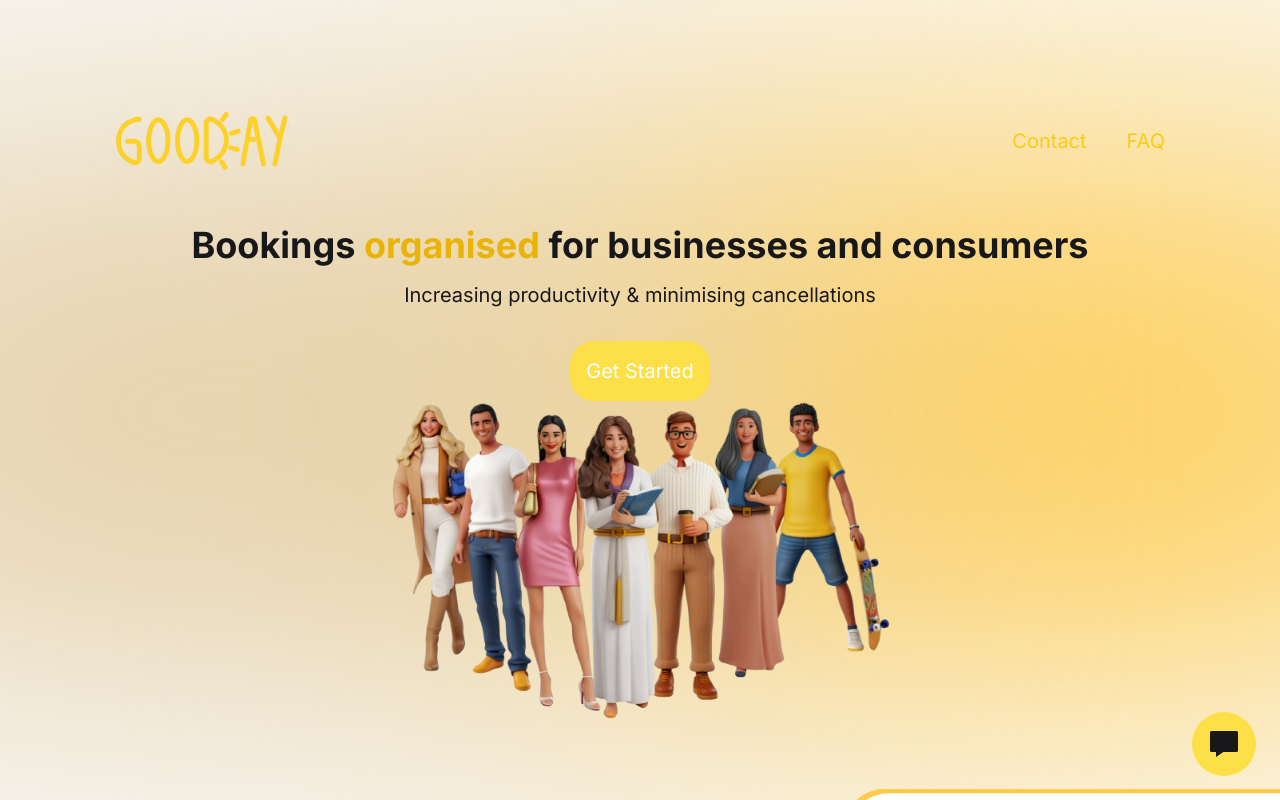
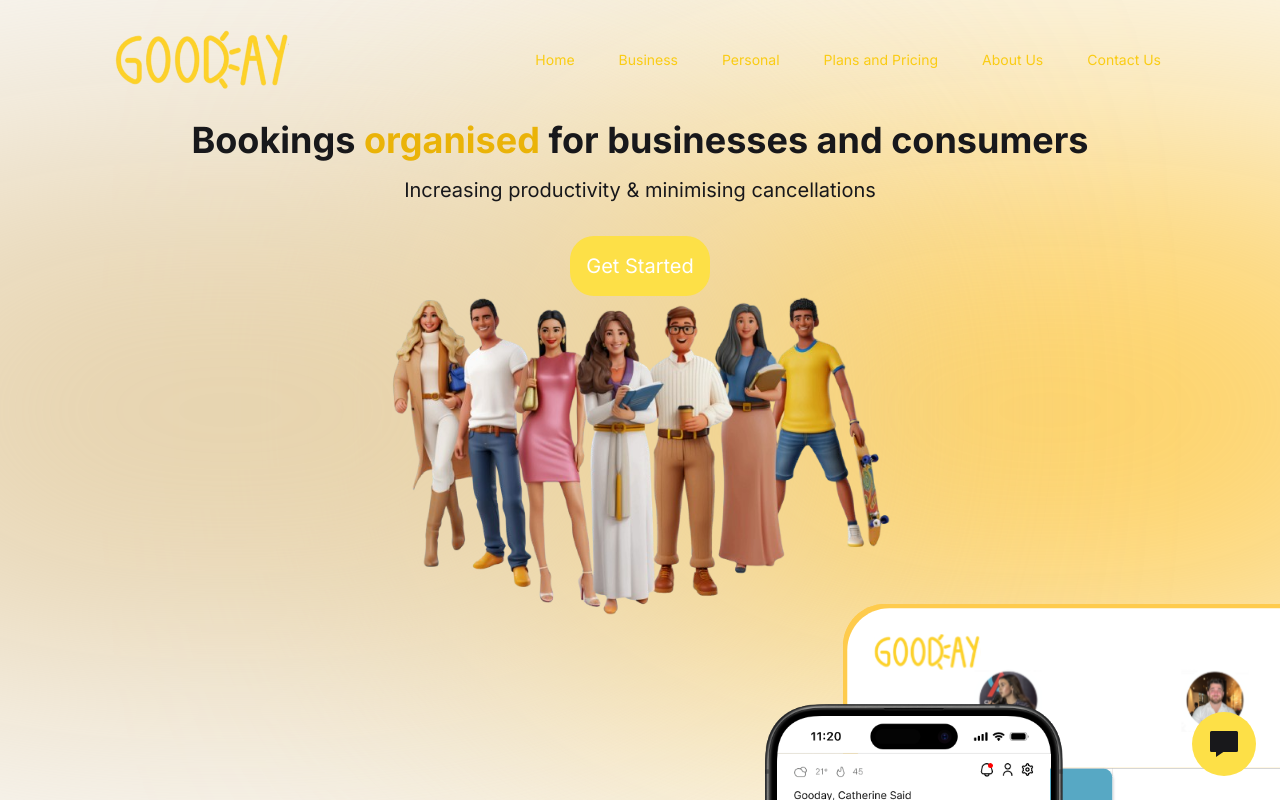
Before and after one commit to maplesoup1/gooday-own-contribution, a Next.js app: page / in a window 1280 px wide. Shown: the top 800 px of the page. Built offline with nearby package versions, Linux system fonts and the light colour scheme.

Commit message:
split component

```diff
--- a/src/app/(marketing)/page.tsx
+++ b/src/app/(marketing)/page.tsx
@@ -4,12 +4,14 @@ import ContactUs from "@/components/home/contact-us";
 import FAQ from "@/components/home/faq";
 import Feature from "@/components/home/feature";
 import Hero from "@/components/home/hero";
+import Navigation_bar from "@/components/home/navigation bar/Navigation_bar";
 import { MenuTap } from "@/components/menu-tap";
 import { RotateRect } from "@/components/rotate-rect";
 
 export default function Home() {
   return (
     <main className="flex flex-col justify-center items-center max-w-[1050px] m-auto">
+      <Navigation_bar/>
       <Hero />
       <Feature />
       <ContactUs />
--- /dev/null
+++ b/src/components/home/chat_assitants/placeholder_animation.tsx
@@ -0,0 +1,27 @@
+import React from 'react'
+
+const placeholder_animation = () => {
+  return (
+    <div>
+        <div className="relative flex justify-center">
+          <input
+            className="w-80 h-14 text-base border-b pt-5 pl-2
+                    peer  focus:border-black"
+            placeholder=""
+            required
+          />
+          <span
+            className="absolute text-base mt-7 mr-64
+                        peer-focus:text-orange-400 peer-focus:-translate-y-7
+                        peer-valid:text-orange-400 peer-valid:-translate-y-7
+                        transition-transform duration-200 peer-focus:text-sm pointer-events-none
+                    "
+          >
+            Placeholder
+          </span>
+        </div>
+    </div>
+  )
+}
+
+export default placeholder_animation
--- a/src/components/home/hero.tsx
+++ b/src/components/home/hero.tsx
@@ -3,10 +3,10 @@ import Image from "next/image";
 
 const hero = () => {
   return (
-    <div className="w-full h-screen max-h-[900px] flex flex-col justify-center">
+    <div className="w-full max-h-[900px] flex flex-col justify-center">
       {/* {Header} */}
 
-      <div className="w-full h-[120px] flex items-center">
+      {/* <div className="w-full h-[120px] flex items-center">
         <img src="/img/logo-text.png" className="h-1/2 w-auto" />
         <div className="ml-auto flex space-x-10">
           <div className="text-xl text-yellow-400 cursor-pointer hover:bg-yellow-600">
@@ -15,11 +15,11 @@ const hero = () => {
           <div className="text-xl text-yellow-400 cursor-pointer hover:bg-yellow-600">
             FAQ
           </div>
-          {/* {TODO: navigation} */}
         </div>
-      </div>
+      </div> */}
 
-      <div className="w-full flex flex-col justify-center items-center mt-6">
+
+      <div className="w-full flex flex-col justify-center items-center">
         <div className="text-4xl mb-4 font-bold">
           Bookings <span className="text-yellow-500">organised</span> for
           businesses and consumers
@@ -36,7 +36,7 @@ const hero = () => {
           src="/img/avatar-group.png"
           width={500}
           height={500}
-          alt="Picture of the author"
+          alt="Picture of the hero"
         />
       </div>
     </div>
--- /dev/null
+++ b/src/components/home/navigation bar/Navigation_bar.tsx
@@ -0,0 +1,129 @@
+"use client";
+import React, { useState } from "react";
+import { motion, Variants } from "framer-motion";
+import navigationData from "./navigation_bar.json";
+
+type DropdownItem =
+  | string
+  | {
+      name: string;
+      description?: string;
+    };
+
+interface Section {
+  name: string;
+  description?: string;
+  dropdown?: DropdownItem[];
+}
+
+interface NavigationData {
+  navigationBar: {
+    position: string;
+    sections: Section[];
+  };
+}
+
+const itemVariants: Variants = {
+  open: {
+    opacity: 1,
+    y: 0,
+    transition: { type: "spring", stiffness: 300, damping: 24 },
+  },
+  closed: { opacity: 0, y: 20, transition: { duration: 0.2 } },
+};
+
+const dropdownVariants: Variants = {
+  open: {
+    clipPath: "inset(0% 0% 0% 0% round 10px)",
+    transition: {
+      type: "spring",
+      bounce: 0,
+      duration: 0.7,
+      delayChildren: 0.3,
+      staggerChildren: 0.05,
+    },
+  },
+  closed: {
+    clipPath: "inset(10% 50% 90% 50% round 10px)",
+    transition: {
+      type: "spring",
+      bounce: 0,
+      duration: 0.3,
+    },
+  },
+};
+
+const Navigation_bar: React.FC = () => {
+  return (
+    <div className="w-full h-[120px] flex items-center">
+      <img src="/img/logo-text.png" className="h-1/2 w-auto" />
+      <div className="ml-auto flex space-x-10">
+        {navigationData.navigationBar.sections.map((section, index) => (
+          <DropdownMenu key={index} section={section} />
+        ))}
+      </div>
+    </div>
+  );
+};
+
+const DropdownMenu: React.FC<{ section: Section }> = ({ section }) => {
+  const [isOpen, setIsOpen] = useState(false);
+
+  return (
+    <motion.nav
+      initial={false}
+      animate={isOpen ? "open" : "closed"}
+      className="relative group"
+    >
+      <motion.button
+        className="text-yellow-400 hover:text-blue-400"
+        whileTap={{ scale: 0.97 }}
+        onClick={() => setIsOpen(!isOpen)}
+      >
+        {section.name}
+        <motion.div
+          variants={{
+            open: { rotate: 180 },
+            closed: { rotate: 0 },
+          }}
+          transition={{ duration: 0.2 }}
+          style={{ originY: 0.55 }}
+          className="inline-block ml-1"
+        >
+        </motion.div>
+      </motion.button>
+      {section.dropdown && (
+        <motion.ul
+          className="absolute left-0 top-full mt-2 bg-white shadow-lg p-2.5"
+          variants={dropdownVariants}
+          style={{ pointerEvents: isOpen ? "auto" : "none" }}
+        >
+          {section.dropdown.map((item, idx) => (
+            typeof item === "string" ? (
+              <motion.li
+                key={idx}
+                className="p-2 hover:bg-gray-200"
+                variants={itemVariants}
+              >
+                {item}
+              </motion.li>
+            ) : (
+              <motion.li
+                key={idx}
+                className="p-2 hover:bg-gray-200"
+                variants={itemVariants}
+              >
+                {item.name}
+                {item.description && (
+                  <p className="text-sm text-gray-600 mt-1">{item.description}</p>
+                )}
+              </motion.li>
+            )
+          ))}
+        </motion.ul>
+      )}
+    </motion.nav>
+  );
+};
+
+export default Navigation_bar;
--- /dev/null
+++ b/src/components/home/navigation bar/navigation_bar.json
@@ -0,0 +1,67 @@
+{
+  "navigationBar": {
+    "sections": [
+      {
+        "name": "Home",
+        "description": "Redirects user to the homepage"
+      },
+      {
+        "name": "Business",
+        "dropdown": [
+          "Marketing",
+          "Waitlists",
+          "Product Placement",
+          "Cancellation Fee",
+          "Referrals",
+          "Calendar",
+          "To-do List",
+          "Personal Assistant",
+          "Sales",
+          "Integrating Existing Software"
+        ]
+      },
+      {
+        "name": "Personal",
+        "dropdown": [
+          "Calendar",
+          "To-do List",
+          "Personal Assistant",
+          "Bookings",
+          "Waitlists",
+          "Favourite"
+        ]
+      },
+      {
+        "name": "Plans and Pricing",
+        "dropdown": [
+          "Business",
+          "Personal",
+          "Product Placement",
+          "Cost Per Click",
+          "Contact Sales"
+        ]
+      },
+      {
+        "name": "About Us",
+        "dropdown": [
+          "Meet the Team",
+          "Brand Values",
+          "Mission",
+          "Vision",
+          "Our Story",
+          "Gooday Ambassadors",
+          "Follow Us"
+        ]
+      },
+      {
+        "name": "Contact Us",
+        "dropdown": [
+          "Partner with Us",
+          "API Integration",
+          "Careers",
+          "FAQs"
+        ]
+      }
+    ]
+  }
+}
```
